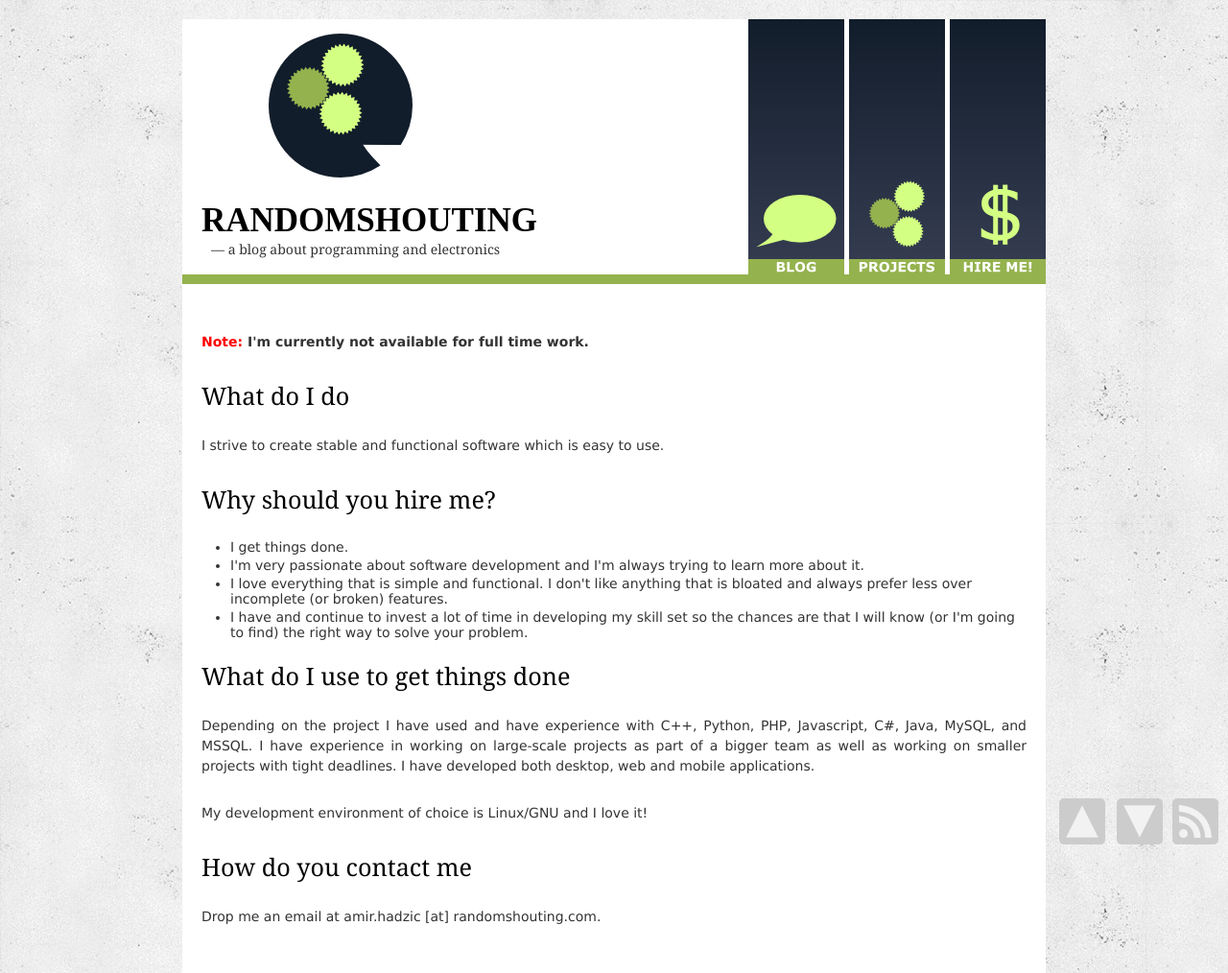
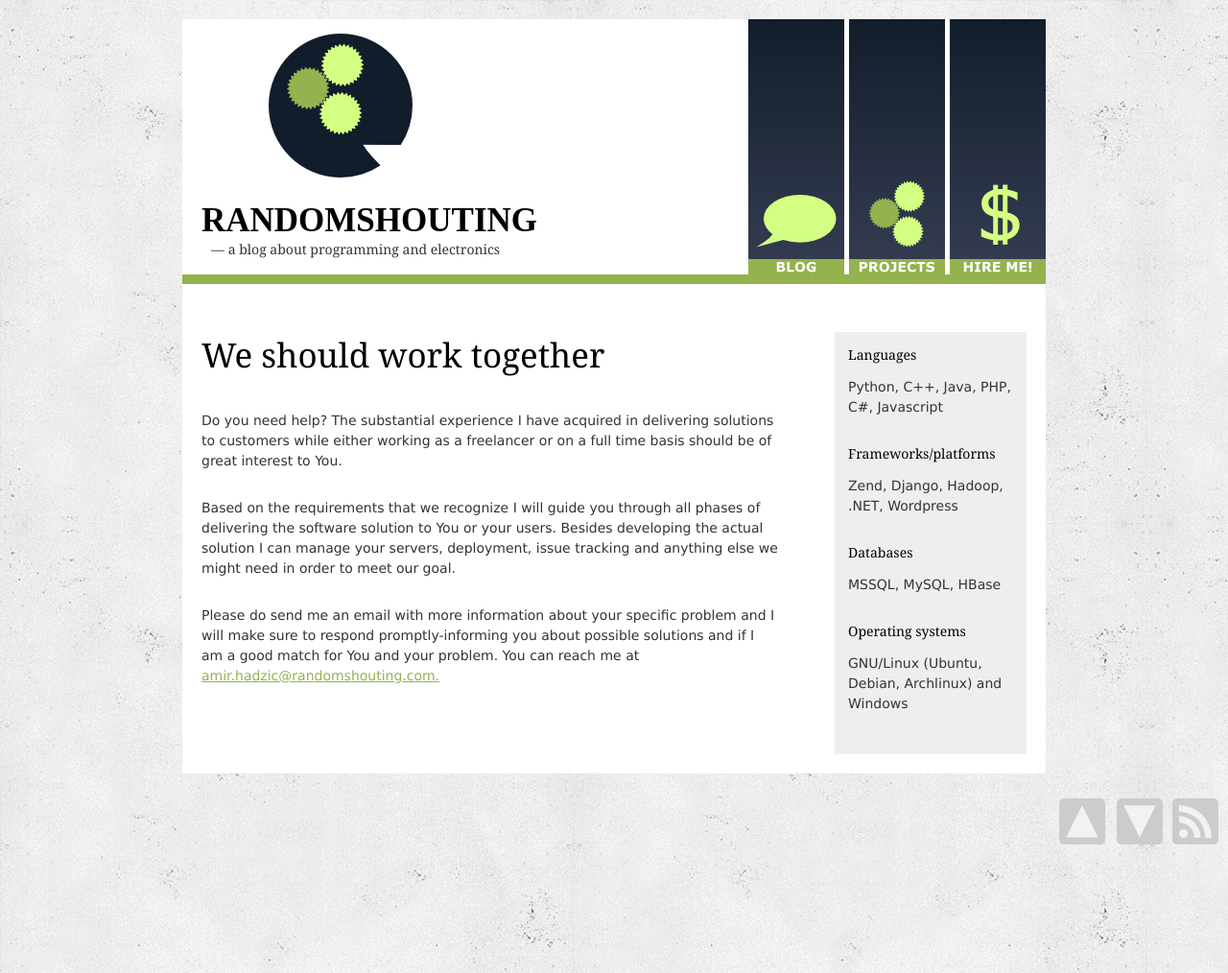
Before and after one commit to amir-hadzic/amir-hadzic.github.com, a Jekyll site: the page built from hireme.html, in a window 1280 px wide. Shown: the whole page at 96% size. Built offline with Jekyll 4.4.1, drawn with Linux system fonts in a browser that asks for light colours; some web fonts are replaced; Markdown is read by kramdown in place of the engine named in the settings.

Commit message:
Redesign the "hire me" page.

```diff
--- a/hireme.html
+++ b/hireme.html
@@ -3,27 +3,32 @@ layout: default
 title: Randomshouting | Amir Hadžić | Hire me
 ---
 
-<p><b><font color="red">Note:</font> I'm currently not available for full time work.</b></p>
 
-<h2>What do I do</h2>
+<div class="two-columns">
+		<div class="two-columns-left hireme-content" style="width:70%">
+				<h1>We should work together</h1>
 
-<p>I strive to create stable and functional software which is easy to use.</p>
+				<p>Do you need help? The substantial experience I have acquired in delivering solutions to customers while
+				either working as a freelancer or on a full time basis should be of great interest to You.</p>
 
-<h2>Why should you hire me?</h2>
+				<p>Based on the requirements that we recognize I will guide you through all phases of delivering the software solution
+				to You or your users. Besides developing the actual solution I can manage your servers, deployment, issue tracking and
+				anything else we might need in order to meet our goal.</p>
 
-<ul>
-    <li>I get things done.</li>
-    <li>I'm very passionate about software development and I'm always trying to learn more about it.</li>
-    <li>I love everything that is simple and functional. I don't like anything that is bloated and always prefer less over incomplete (or broken) features.</li>
-    <li>I have and continue to invest a lot of time in developing my skill set so the chances are that I will know (or I'm going to find) the right way to solve your problem.</li>
-</ul>
+				<p>Please do send me an email with more information about your specific problem and I will make sure to respond
+				promptly-informing you about possible solutions and if I am a good match for You and your problem. You can reach me at <a href="mailto:amir.hadzic@randomshouting.com">amir.hadzic@randomshouting.com.</a></p>
+		</div>
+		<div class="two-columns-right hireme-sidebar">
+				<h3>Languages</h3>
+				<p>Python, C++, Java, PHP, C#, Javascript</p>
 
-<h2>What do I use to get things done</h2>
+				<h3>Frameworks/platforms</h3>
+				<p>Zend, Django, Hadoop, .NET, Wordpress</p>
 
-<p>Depending on the project I have used and have experience with C++, Python, PHP, Javascript, C#, Java, MySQL, and MSSQL. I have experience in working on large-scale projects as part of a bigger team as well as working on smaller projects with tight deadlines. I have developed both desktop, web and mobile applications.</p>
+				<h3>Databases</h3>
+				<p>MSSQL, MySQL, HBase</p>
 
-<p>My development environment of choice is Linux/GNU and I love it!</p>
-
-<h2>How do you contact me</h2>
-
-<p>Drop me an email at amir.hadzic [at] randomshouting.com.</p>
+				<h3>Operating systems</h3>
+				<p>GNU/Linux (Ubuntu, Debian, Archlinux) and Windows</p>
+		</div>
+</div>
--- a/static/style.css
+++ b/static/style.css
@@ -301,3 +301,17 @@ a.nostylelink
     width: 48%;
     float: right;
 }
+
+.hireme-sidebar {
+	width: 20%;
+	padding: 1em;
+	background-color: #eee;
+}
+
+div.hireme-sidebar, div.hireme-sidebar p {
+	text-align: left;
+}
+
+div.hireme-content, div.hireme-content p {
+	text-align: left;
+}
```
